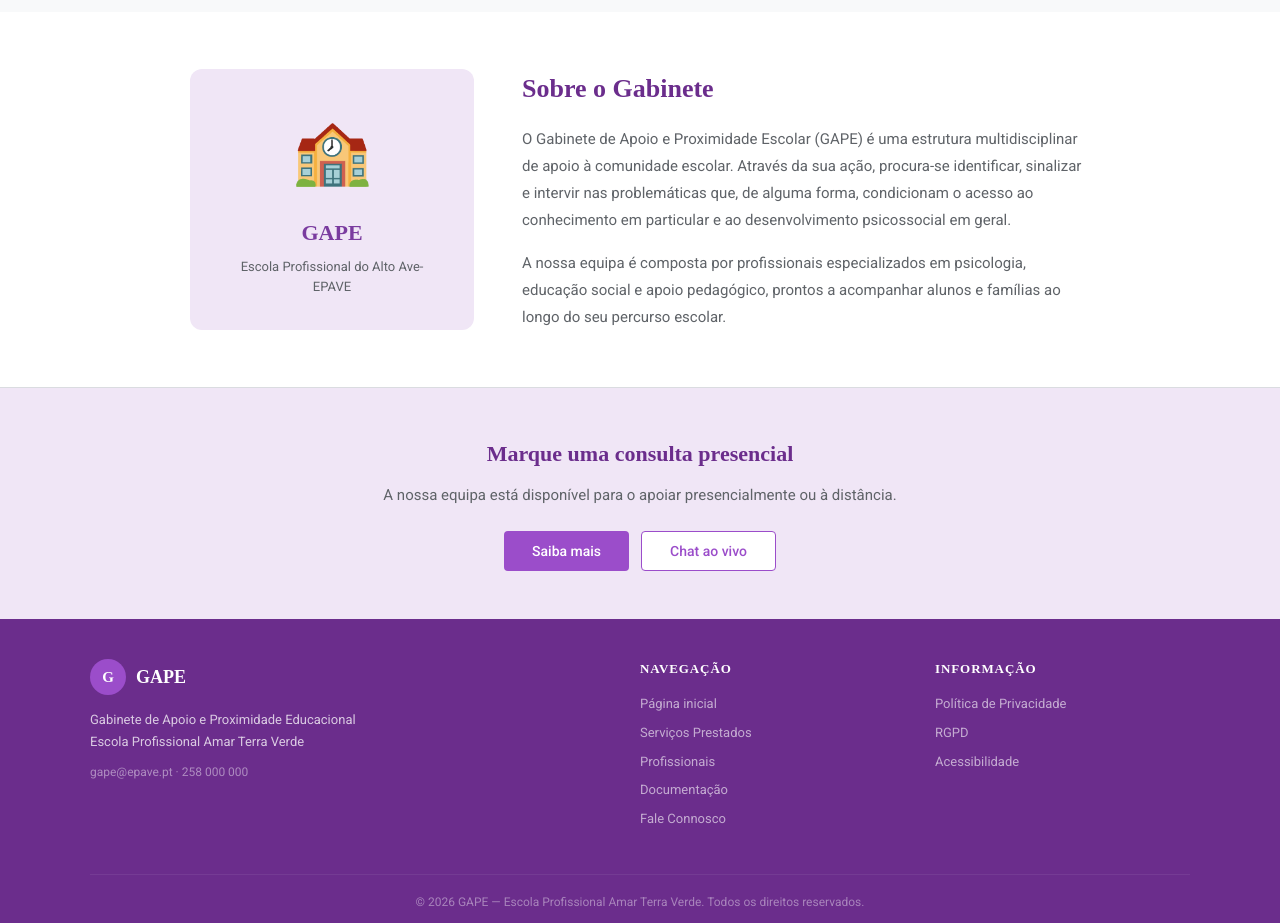
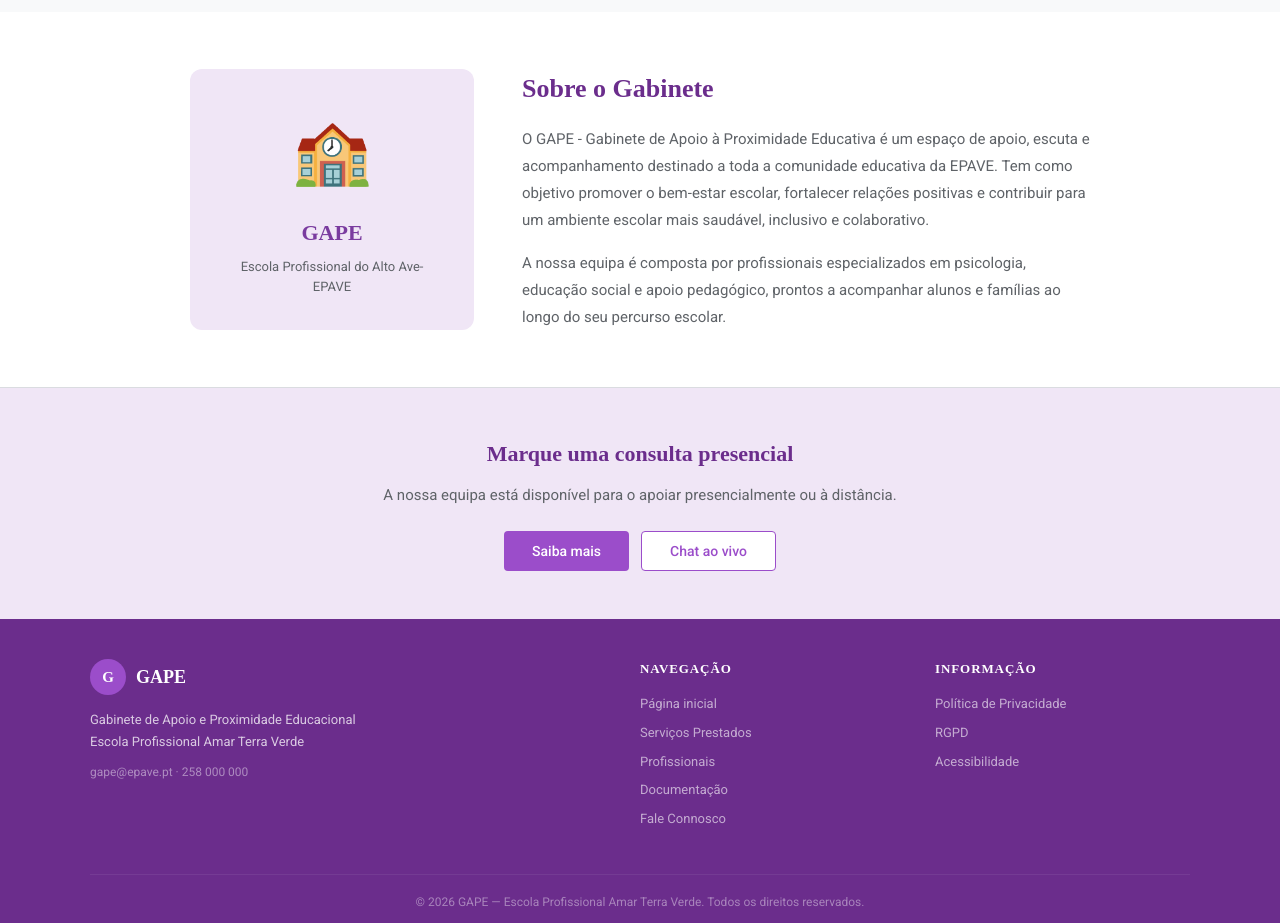
Before and after one commit to Glaucobarbosa/gape-site, a React (Vite) app: page / in a window 1280 px wide. Shown: the part 1120-2043 px from the top of the page. Built offline with nearby package versions, Linux system fonts and the light colour scheme; a web font is replaced by a local one.

Commit message:
Update Home.jsx

```diff
--- a/src/components/Home.jsx
+++ b/src/components/Home.jsx
@@ -163,10 +163,9 @@ export default function Home({ setPage }) {
               Sobre o Gabinete
             </h2>
             <p style={{ fontSize: 15, color: 'var(--gray-text)', lineHeight: 1.8, marginBottom: 16 }}>
-              O Gabinete de Apoio e Proximidade Escolar (GAPE) é uma estrutura multidisciplinar
-              de apoio à comunidade escolar. Através da sua ação, procura-se identificar,
-              sinalizar e intervir nas problemáticas que, de alguma forma, condicionam o acesso
-              ao conhecimento em particular e ao desenvolvimento psicossocial em geral.
+              O GAPE - Gabinete de Apoio à Proximidade Educativa é um espaço de apoio, escuta e acompanhamento destinado a
+              toda a comunidade educativa da EPAVE. Tem como objetivo promover o bem-estar escolar,
+              fortalecer relações positivas e contribuir para um ambiente escolar mais saudável, inclusivo e colaborativo.
             </p>
             <p style={{ fontSize: 15, color: 'var(--gray-text)', lineHeight: 1.8 }}>
               A nossa equipa é composta por profissionais especializados em psicologia,
```
